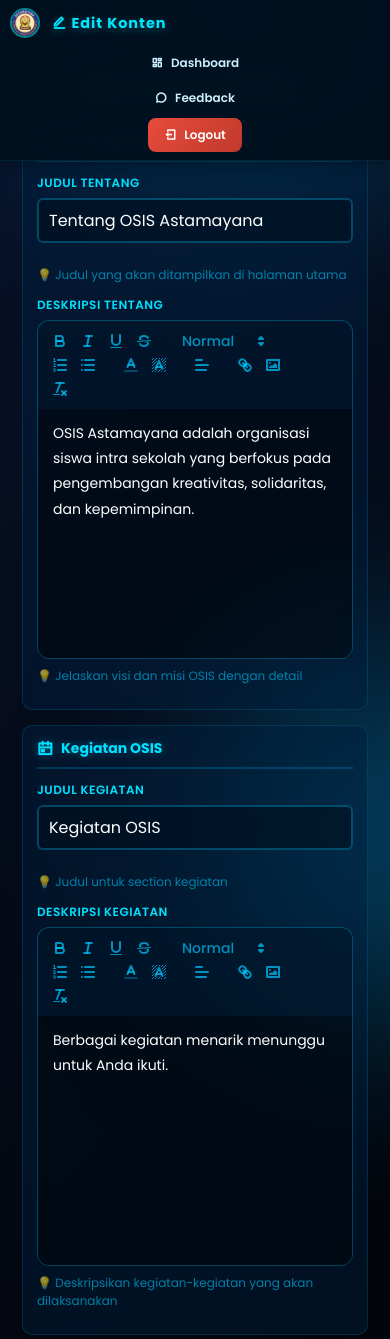
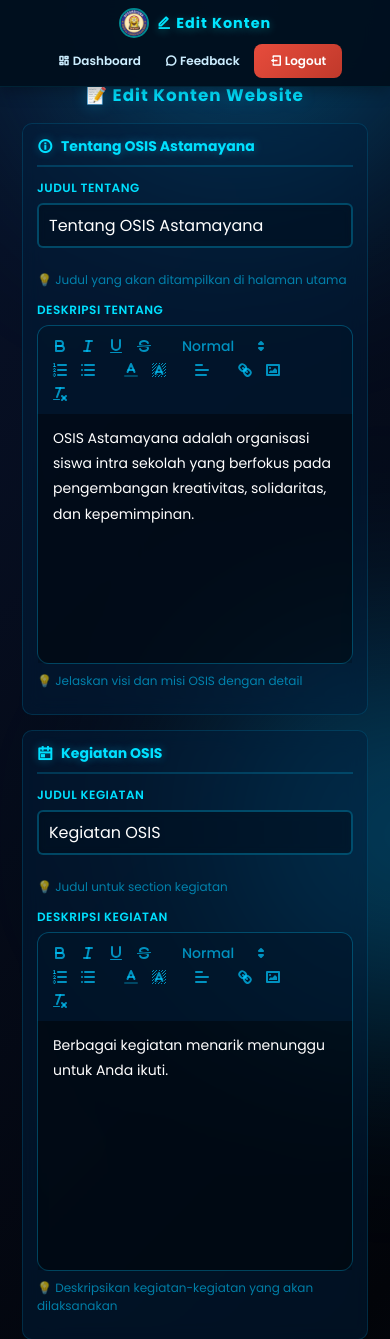
Before and after one commit to Mijal-Gamer/OSIS-ALBIKO, a PHP site: page /OSIS-ALBIKO/edit-konten.php in a window 390 px wide. Shown: the top 1339 px of the page. Run offline with PHP 8.4, Linux system fonts and the light colour scheme; a user stored in the database is signed in; data comes from the database, SQL or seed files in the repository; data that the repository does not hold is empty; some libraries are stand-ins or nearby versions.

Commit message:
fix: Fix horizontal header layout and member name visibility on mobile
- Change nav-links from vertical to horizontal flex layout on mobile
- Adjust header alignment to keep logo and nav items side-by-side
- Fix member list display with grid layout instead of flex
- Use word-break and proper input sizing to prevent text cutoff
- Add proper nav-links styling to 480px and 360px breakpoints
- Reduce header padding and logo size for better mobile fit

```diff
--- a/edit-konten.php
+++ b/edit-konten.php
@@ -836,27 +836,35 @@ $row = mysqli_fetch_assoc($result);
 
             header {
                 flex-wrap: wrap;
+                gap: 8px;
+                padding: 10px 12px;
+                justify-content: center;
+                align-items: stretch;
+            }
+
+            .header-left {
+                display: flex;
+                align-items: center;
+            }
+
+            .logo-container {
+                display: flex;
+                align-items: center;
                 gap: 10px;
-                padding: 10px 15px;
-            }
-
-            .header-left {
-                width: 100%;
-            }
-
-            .logo-container {
-                width: 100%;
             }
 
             .logo-container img {
-                width: 35px;
-                height: 35px;
+                width: 32px;
+                height: 32px;
             }
 
             .nav-links {
-                flex-direction: column;
-                gap: 5px;
-                width: 100%;
+                display: flex;
+                flex-direction: row;
+                gap: 4px;
+                align-items: center;
+                flex-wrap: wrap;
+                justify-content: center;
             }
 
             h1 {
@@ -923,26 +931,45 @@ $row = mysqli_fetch_assoc($result);
             }
 
             .main {
-                margin: 65px 10px 30px;
+                margin: 70px 10px 30px;
                 padding: 12px;
             }
 
             header {
                 padding: 8px 10px;
-                min-height: 50px;
+                min-height: auto;
+                gap: 6px;
             }
 
             .header-left {
-                width: 100%;
+                display: flex;
+                align-items: center;
             }
 
             .logo-container {
-                width: 100%;
+                display: flex;
+                align-items: center;
+                gap: 8px;
             }
 
             .logo-container img {
                 width: 30px;
                 height: 30px;
+            }
+
+            .nav-links {
+                display: flex;
+                flex-direction: row;
+                gap: 4px;
+                align-items: center;
+                flex-wrap: wrap;
+            }
+
+            .nav-links a {
+                padding: 6px 10px;
+                font-size: 12px;
+                gap: 3px;
+                white-space: nowrap;
             }
 
             h1 {
@@ -1016,6 +1043,34 @@ $row = mysqli_fetch_assoc($result);
 
         /* Extra small screens */
         @media (max-width: 360px) {
+            header {
+                padding: 6px 8px;
+                gap: 5px;
+            }
+
+            .logo-container {
+                gap: 6px;
+            }
+
+            .logo-container img {
+                width: 28px;
+                height: 28px;
+            }
+
+            header h2 {
+                font-size: 0.85rem;
+            }
+
+            .nav-links {
+                gap: 3px;
+            }
+
+            .nav-links a {
+                padding: 4px 8px;
+                font-size: 11px;
+                gap: 2px;
+            }
+
             .form-section {
                 padding: 10px 12px;
                 margin-bottom: 12px;
@@ -1773,14 +1828,14 @@ $row = mysqli_fetch_assoc($result);
                 if (filtered.length > 0) {
                     filtered.forEach(item => {
                         const itemDiv = document.createElement('div');
-                        itemDiv.style.cssText = 'background:rgba(0,100,200,0.3); padding:12px; margin-bottom:10px; border-radius:8px; display:flex; gap:10px; align-items:flex-start;';
+                        itemDiv.style.cssText = 'background:rgba(0,100,200,0.3); padding:12px; margin-bottom:10px; border-radius:8px; display:grid; grid-template-columns:1fr auto auto; gap:10px; align-items:center; word-break:break-word;';
                         itemDiv.innerHTML = `
-                            <div style="flex:1;">
-                                <input type="text" class="nama-${item.id}" value="${item.nama}" placeholder="Nama" style="width:100%; padding:8px; background:rgba(255,255,255,0.1); border:1px solid rgba(0,200,255,0.3); border-radius:5px; color:white; margin-bottom:5px;">
-                                <input type="text" class="posisi-${item.id}" value="${item.posisi}" placeholder="Posisi" style="width:100%; padding:8px; background:rgba(255,255,255,0.1); border:1px solid rgba(0,200,255,0.3); border-radius:5px; color:white;">
+                            <div style="display:flex; flex-direction:column; gap:6px; min-width:0;">
+                                <input type="text" class="nama-${item.id}" value="${item.nama}" placeholder="Nama" style="width:100%; padding:8px; background:rgba(255,255,255,0.1); border:1px solid rgba(0,200,255,0.3); border-radius:5px; color:white; margin:0; word-break:break-word;">
+                                <input type="text" class="posisi-${item.id}" value="${item.posisi}" placeholder="Posisi" style="width:100%; padding:8px; background:rgba(255,255,255,0.1); border:1px solid rgba(0,200,255,0.3); border-radius:5px; color:white; margin:0; word-break:break-word;">
                             </div>
-                            <button type="button" style="padding:8px 12px; background:#00e0ff; border:none; border-radius:5px; color:black; cursor:pointer; font-weight:600;" onclick="updateStrutur(${item.id})">Simpan</button>
-                            <button type="button" style="padding:8px 12px; background:#ff6b6b; border:none; border-radius:5px; color:white; cursor:pointer;" onclick="deleteStrutur(${item.id})">Hapus</button>
+                            <button type="button" style="padding:8px 10px; background:#00e0ff; border:none; border-radius:5px; color:black; cursor:pointer; font-weight:600; white-space:nowrap; min-width:fit-content;" onclick="updateStrutur(${item.id})">Simpan</button>
+                            <button type="button" style="padding:8px 10px; background:#ff6b6b; border:none; border-radius:5px; color:white; cursor:pointer; white-space:nowrap; min-width:fit-content;" onclick="deleteStrutur(${item.id})">Hapus</button>
                         `;
                         anggotaList.appendChild(itemDiv);
                     });
```
